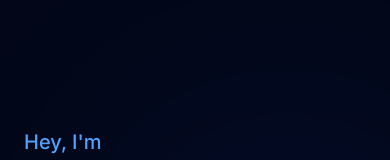
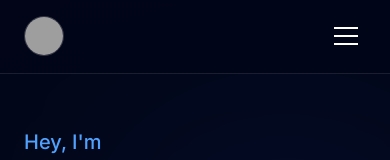
Before and after one commit to nayem0087/nayem-ahmmed-portfolio-new, a Next.js app: page / in a window 390 px wide. Shown: the top 160 px of the page. Built offline with nearby package versions, Linux system fonts and the light colour scheme; grey boxes are pictures that could not be loaded.

Commit message:
added my navbar and footer section iny portfolio

```diff
--- a/app/layout.tsx
+++ b/app/layout.tsx
@@ -4,7 +4,7 @@ import './globals.css';
 // import SmoothScroll from '@/components/SmoothScroll';
 import CustomCursor from '@/components/CustomCursor';
 // import NoiseOverlay from '@/components/NoiseOverlay';
-// import Navbar from '@/components/Navbar';
+import Navbar from '@/components/Navbar';
 
 const inter = Inter({ subsets: ['latin'] });
 
@@ -39,7 +39,7 @@ export default function RootLayout({
         {/* <SmoothScroll> */}
           <CustomCursor />
           {/* <NoiseOverlay /> */}
-          {/* <Navbar /> */}
+          <Navbar />
           {children}
         {/* </SmoothScroll> */}
       </body>
--- /dev/null
+++ b/components/Navbar.tsx
@@ -0,0 +1,116 @@
+'use client';
+
+import { useState } from 'react';
+import { motion, useScroll, useMotionValueEvent } from 'framer-motion';
+import Magnetic from '@/components/animations/Magnetic';
+
+export default function Navbar() {
+  const navItems = ['Home', 'About', 'Tech Stack', 'Skills', 'Projects', 'Qualification', 'Contact Me'];
+  const { scrollY } = useScroll();
+  const [hidden, setHidden] = useState(false);
+  const [isOpen, setIsOpen] = useState(false);
+
+  useMotionValueEvent(scrollY, 'change', (latest) => {
+    const previous = scrollY.getPrevious() ?? 0;
+    if (latest > previous && latest > 150) {
+      setHidden(true);
+      setIsOpen(false);
+    } else {
+      setHidden(false);
+    }
+  });
+
+  const toggleMenu = () => setIsOpen(!isOpen);
+  const handleLinkClick = () => setIsOpen(false);
+
+  return (
+    <motion.nav
+      variants={{
+        visible: { y: 0 },
+        hidden: { y: '-100%' },
+      }}
+      animate={hidden ? 'hidden' : 'visible'}
+      transition={{ duration: 0.35, ease: 'easeInOut' }}
+      className="fixed w-full z-[200] bg-slate-950/80 backdrop-blur-md border-b border-white/10"
+    >
+      <div className="max-w-6xl mx-auto px-6 py-4 flex justify-between items-center">
+        {/* Logo */}
+        <Magnetic>
+          <a href="#home" className="flex items-center gap-3 group">
+            <div className="w-10 h-10 rounded-full overflow-hidden border border-white/20 group-hover:border-blue-500 transition-colors">
+              <img src="/profile.png" alt="Salman Shah" className="w-full h-full object-cover" />
+            </div>
+            <span className="text-xl font-bold text-white tracking-tighter hidden sm:block">
+              Salman Shah
+            </span>
+          </a>
+        </Magnetic>
+
+        {/* Desktop Menu */}
+        <div className="hidden md:flex gap-8 text-sm font-medium text-gray-400">
+          {navItems.map((item) => (
+            <Magnetic key={item}>
+              <a
+                href={`#${item.toLowerCase().replace(/\s+/g, '-')}`}
+                className="relative group py-2"
+              >
+                <span className="group-hover:text-white transition-colors">{item}</span>
+                <span className="absolute left-0 bottom-0 w-0 h-[2px] bg-blue-500 transition-all duration-300 group-hover:w-full rounded-full" />
+              </a>
+            </Magnetic>
+          ))}
+        </div>
+
+        {/* Hamburger Button */}
+        <button
+          onClick={toggleMenu}
+          className="md:hidden flex flex-col justify-center items-center w-10 h-10 z-50"
+          aria-label="Toggle menu"
+        >
+          <motion.span
+            animate={isOpen ? { rotate: 45, y: 6 } : { rotate: 0, y: 0 }}
+            transition={{ duration: 0.3 }}
+            className="w-6 h-0.5 bg-white block mb-1.5"
+          />
+          <motion.span
+            animate={isOpen ? { opacity: 0 } : { opacity: 1 }}
+            transition={{ duration: 0.2 }}
+            className="w-6 h-0.5 bg-white block mb-1.5"
+          />
+          <motion.span
+            animate={isOpen ? { rotate: -45, y: -6 } : { rotate: 0, y: 0 }}
+            transition={{ duration: 0.3 }}
+            className="w-6 h-0.5 bg-white block"
+          />
+        </button>
+      </div>
+
+      {/* Mobile Dropdown */}
+      <motion.div
+        initial={{ opacity: 0, height: 0 }}
+        animate={{
+          opacity: isOpen ? 1 : 0,
+          height: isOpen ? 'auto' : 0,
+        }}
+        transition={{ duration: 0.4, ease: 'easeInOut' }}
+        className="md:hidden overflow-hidden bg-slate-950/95 backdrop-blur-md border-t border-white/10"
+      >
+        <div className="px-6 py-8 flex flex-col gap-6 text-lg font-medium">
+          {navItems.map((item, index) => (
+            <motion.a
+              key={item}
+              href={`#${item.toLowerCase().replace(/\s+/g, '-')}`}
+              onClick={handleLinkClick}
+              initial={{ opacity: 0, x: -20 }}
+              animate={{ opacity: isOpen ? 1 : 0, x: isOpen ? 0 : -20 }}
+              transition={{ delay: index * 0.06 }}
+              className="text-gray-300 hover:text-white active:text-blue-500 transition-colors py-2"
+            >
+              {item}
+            </motion.a>
+          ))}
+        </div>
+      </motion.div>
+    </motion.nav>
+  );
+}
```
